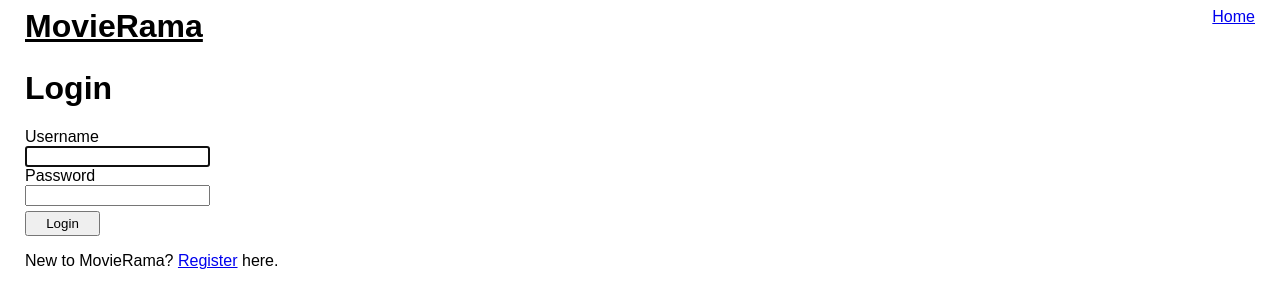
After one commit to xalexakos/movierama, a Django app: page /user/login/ in a window 1280 px wide. The commit adds this page. Shown: the top 308 px of the page. Run offline with Django 3.2, Linux system fonts and the light colour scheme.

Commit message:
- created user login view & process.

```diff
--- a/movies/static/movies/app.css
+++ b/movies/static/movies/app.css
@@ -92,3 +92,16 @@ body {
     justify-items: left;
     align-items: left;
 }
+
+.login-form {
+    align-self: flex-start;
+    display: grid;
+    justify-items: left;
+    align-items: left;
+}
+
+.submit-btn {
+    width: 75px;
+    height: 25px;
+    margin-top: 5px;
+}
--- /dev/null
+++ b/users/templates/users/login.html
@@ -0,0 +1,25 @@
+{% extends "movies/base.html" %}
+{% block userinfo %}
+<a class="user" href="/">Home</a>
+{% endblock %}
+{% block main %}
+<main class="main-holder">
+    <h1>Login</h1>
+    {% if messages %}
+        <div>
+            {% for message in messages %}
+            <h3 class="{% if message.level == DEFAULT_MESSAGE_LEVELS.ERROR %}has-error{% endif %}">{{ message }}</h3>
+            {% endfor %}
+        </div>
+    {% endif %}
+
+    <form class="login-form" action="" method="post" autocomplete="off">
+      {% csrf_token %}
+        {{ form.username.label}} {{ form.username }}
+        {{ form.password.label }} {{ form.password }}
+        <input type="submit" value="Login" class="submit-btn" />
+    </form>
+
+    <p class="small padding-top">New to MovieRama? <a href="{% url 'user_registration_view'%}">Register</a> here.</p>
+</main>
+{% endblock %}
--- a/users/templates/users/registration.html
+++ b/users/templates/users/registration.html
@@ -1,7 +1,4 @@
 {% extends "movies/base.html" %}
-{% block userinfo %}
-<a class="user" href="/">Home</a>
-{% endblock %}
 {% block main %}
 <h1>User registration</h1>
 {% if form.errors %}
@@ -24,5 +21,5 @@
     {{ form.last_name.label }} {{ form.last_name }} <br />
     <input type="submit" value="Create user" />
 </form>
-<p>Already have an account? <a href="/">Login</a> here.</p>
+<p>Already have an account? <a href="/user/login/">Login</a> here.</p>
 {% endblock %}
--- a/users/urls.py
+++ b/users/urls.py
@@ -5,4 +5,5 @@ from . import views
 urlpatterns = [
     path('registration/', views.user_registration_view, name='user_registration_view'),
     path('logout/', views.user_logout_view, name='user_logout_view'),
+    path('login/', views.user_login_view, name='user_login_view'),
 ]
--- a/users/views.py
+++ b/users/views.py
@@ -1,5 +1,7 @@
-from django.contrib.auth import login, logout
+from django.contrib import messages
+from django.contrib.auth import login, logout, authenticate
 from django.contrib.auth.decorators import login_required
+from django.contrib.auth.forms import AuthenticationForm
 from django.shortcuts import render, redirect
 
 from users.decorators import anonymous_user
@@ -28,3 +30,23 @@ def user_logout_view(request):
     """ Terminates user session and redirects to index page. """
     logout(request)
     return redirect('movies_list_view')
+
+
+@anonymous_user
+def user_login_view(request):
+    form = AuthenticationForm()
+    context = {'form': form}
+
+    if request.method == 'POST':
+        username = request.POST.get('username')
+        password = request.POST.get('password')
+
+        user = authenticate(request, username=username, password=password)
+
+        if user is not None:
+            login(request, user)
+            return redirect('movies_list_view')
+        else:
+            messages.add_message(request, messages.ERROR, 'Invalid username or password')
+
+    return render(request, 'users/login.html', context)
```
Also changed, not shown: movies/templates/movies/index.html (+5 -3 lines).
